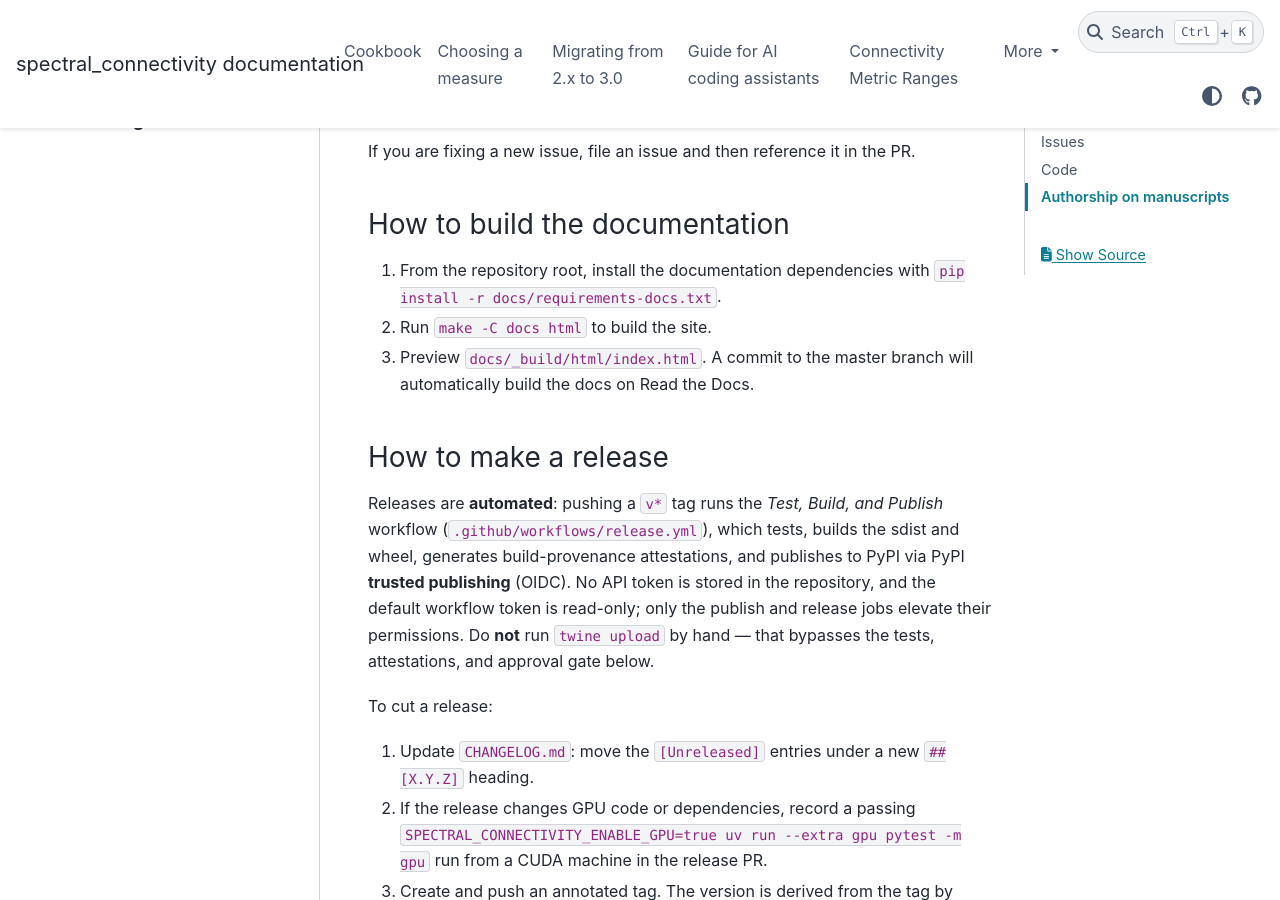
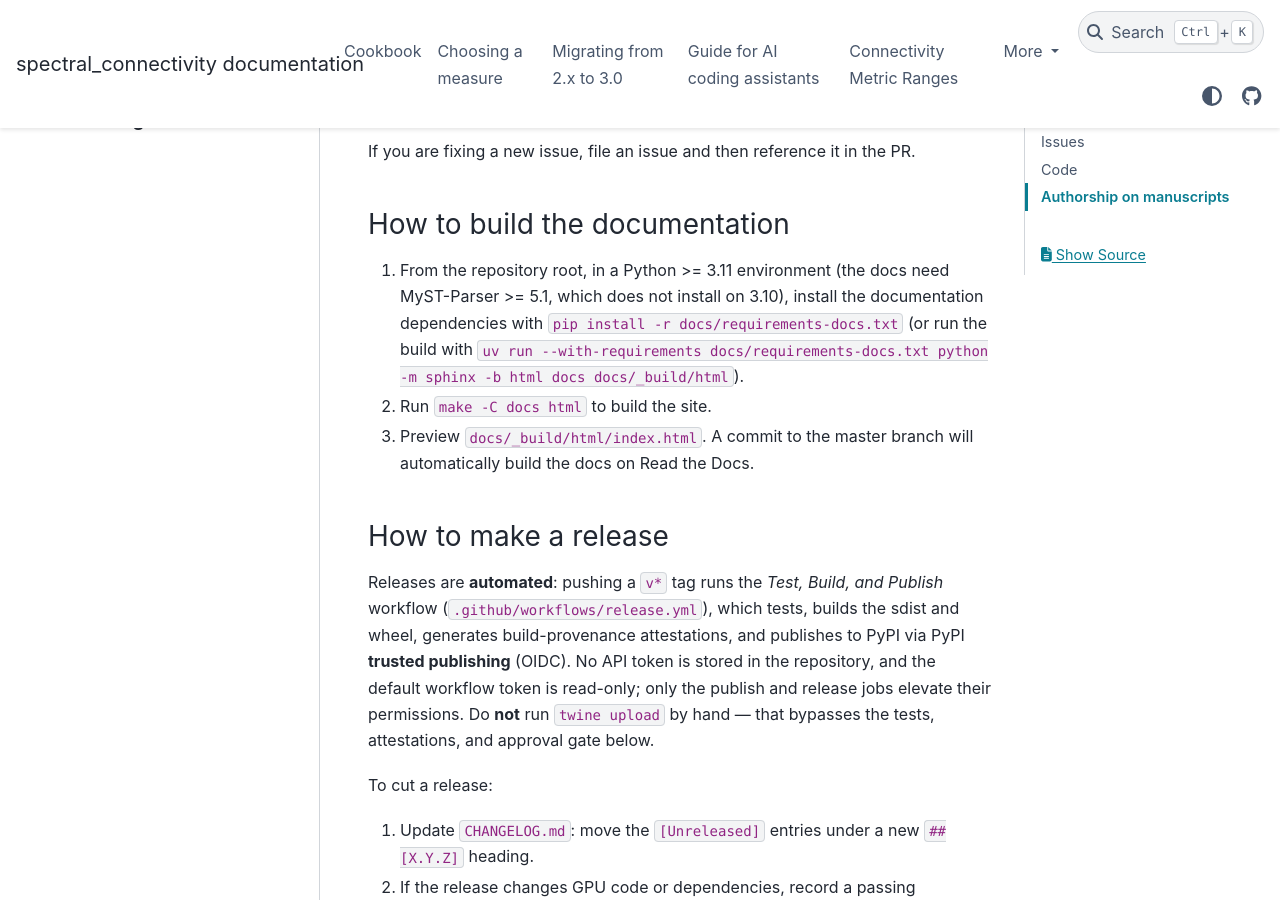
Before and after one commit to Eden-Kramer-Lab/spectral_connectivity, a Sphinx documentation site: the page built from docs/contributing.md, in a window 1280 px wide and 900 px high, scrolled down 1701 px. Built offline with Sphinx 7.4.7 and the PyData theme 0.15.4, drawn with Linux system fonts in a browser that asks for light colours; pages that are not in the unit, such as notebooks, are missing from menus; the version number could not be read and is left out.

Commit message:
State that building the docs needs Python >= 3.11
requirements-docs.txt now asks for MyST-Parser >= 5.1 (for the README's alert
block), which does not install on Python 3.10, so the build instructions in
CONTRIBUTING.md and docs/contributing.md say so and give the uv command that
builds into the same docs/_build/html.

Co-Authored-By: Claude Opus 5.5 <noreply@anthropic.com>

```diff
--- a/docs/contributing.md
+++ b/docs/contributing.md
@@ -46,8 +46,11 @@ If you are fixing a new issue, file an issue and then reference it in the PR.
 
 ### How to build the documentation
 
-1. From the repository root, install the documentation dependencies with
-   `pip install -r docs/requirements-docs.txt`.
+1. From the repository root, in a Python >= 3.11 environment (the docs need
+   MyST-Parser >= 5.1, which does not install on 3.10), install the
+   documentation dependencies with `pip install -r docs/requirements-docs.txt`
+   (or run the build with
+   `uv run --with-requirements docs/requirements-docs.txt python -m sphinx -b html docs docs/_build/html`).
 2. Run `make -C docs html` to build the site.
 3. Preview `docs/_build/html/index.html`. A commit to the master branch will
    automatically build the docs on Read the Docs.
```
Also changed, not shown: CONTRIBUTING.md (+5 -2 lines).
